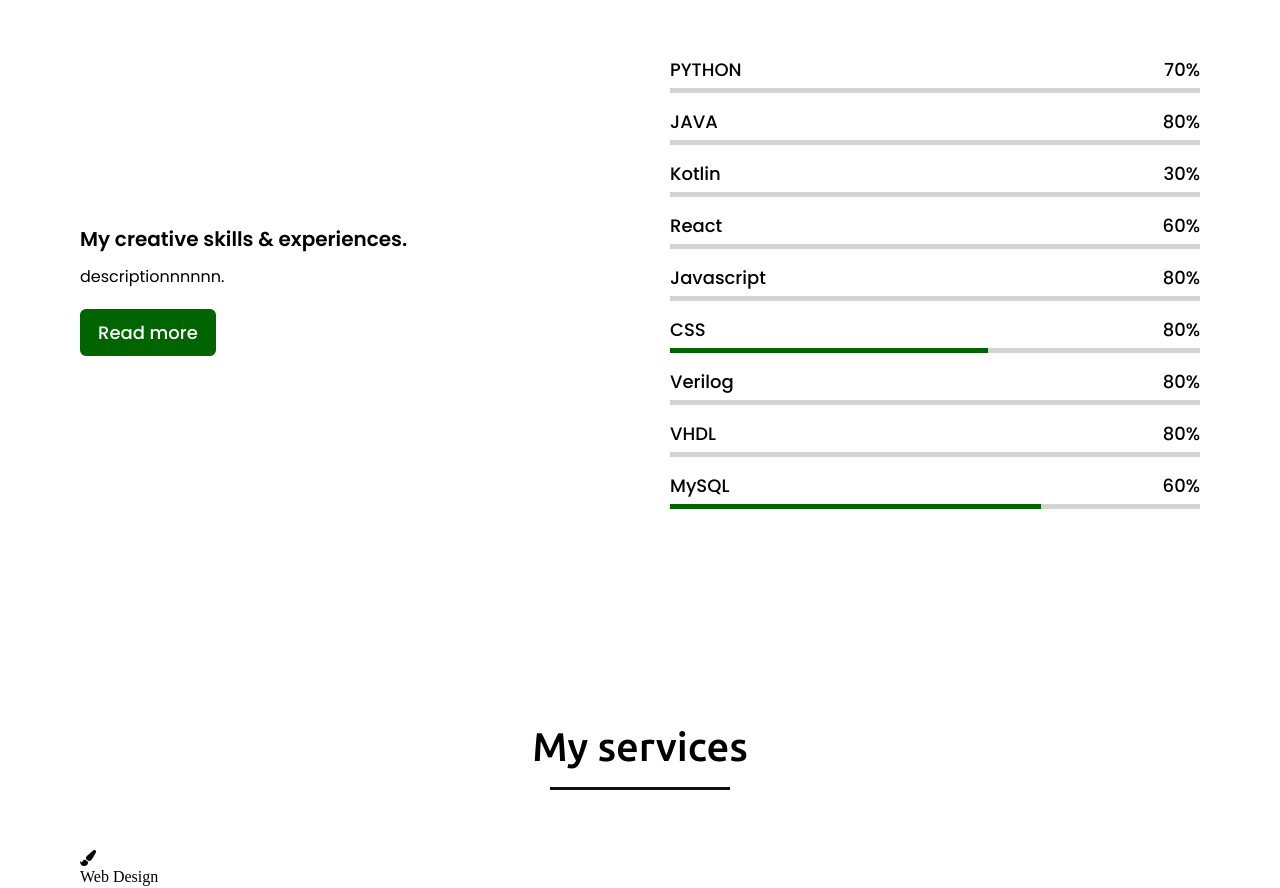
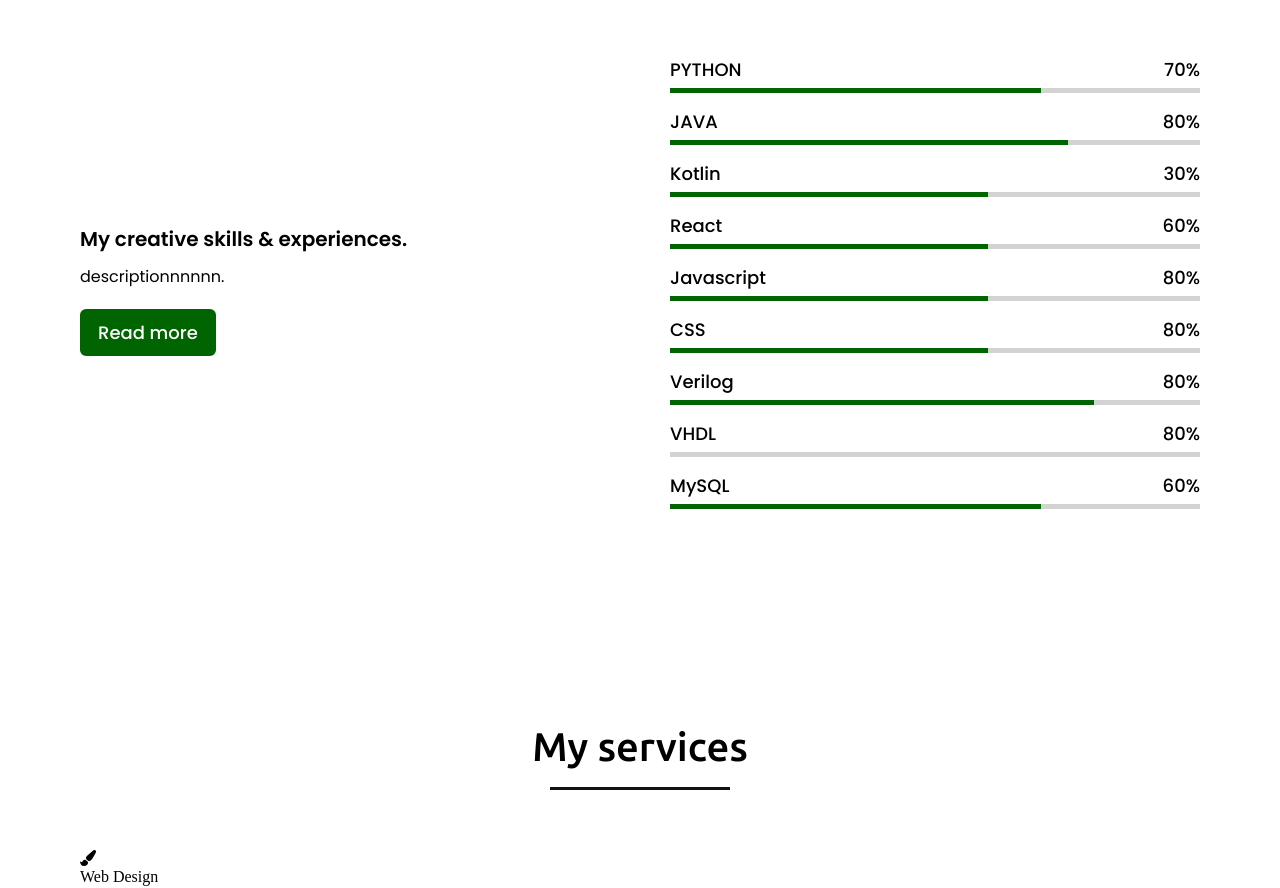
Before and after one commit to oscarmarmejia/oscarmarmejia.github.io, a plain HTML site: page index.html in a window 1280 px wide. Shown: the part 1703-2591 px from the top of the page. Drawn offline with nearby package versions, Linux system fonts and the light colour scheme.

Commit message:
Add files via upload

```diff
--- a/style.css
+++ b/style.css
@@ -369,16 +369,28 @@ section .title::after {
   top: 0;
   background: DarkGreen;
 }
-.skills-content .right .html::before {
-  width: 90%;
+.skills-content .right .python::before {
+  width: 70%;
+}
+.skills-content .right .java::before {
+  width: 75%;
+}
+.skills-content .right .kotlin::before {
+  width: 60%;
+}
+.skills-content .right .react::before {
+  width: 60%;
+}
+.skills-content .right .javascript::before {
+  width: 60%;
 }
 .skills-content .right .css::before {
   width: 60%;
 }
-.skills-content .right .js::before {
+.skills-content .right .verilog::before {
   width: 80%;
 }
-.skills-content .right .php::before {
+.skills-content .right .vhdl::before {
   width: 50%;
 }
 .skills-content .right .mysql::before {
```
